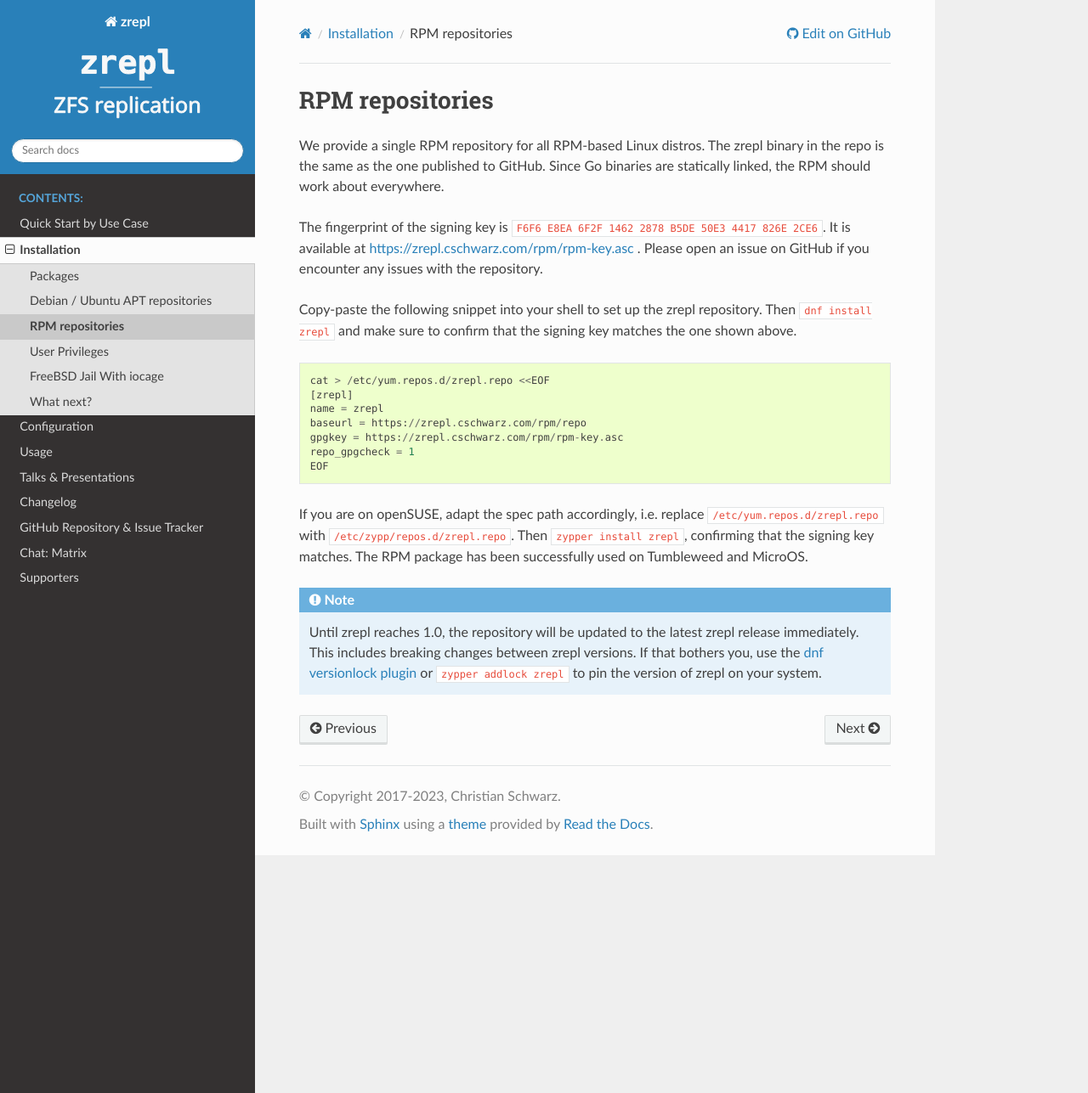
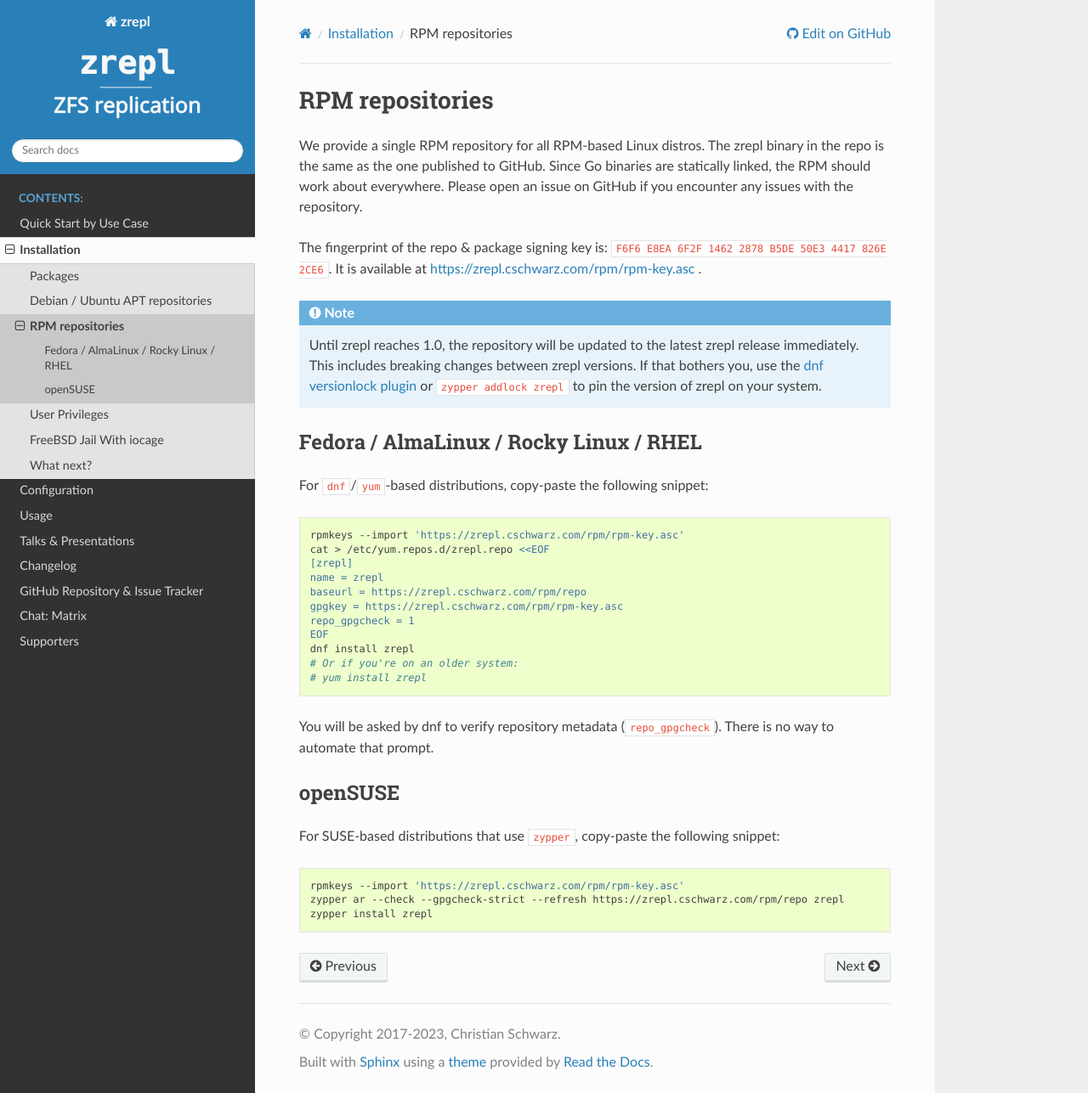
Before and after one commit to zrepl/zrepl, a Sphinx documentation site: the page built from docs/installation/rpm-repos.rst, in a window 1280 px wide and 1287 px high. Shown: the whole window at 85% size. Built offline with Sphinx 7.4.7 and the Read the Docs theme 3.1.0, drawn with Linux system fonts in a browser that asks for light colours; pages that are not in the unit, such as notebooks, are missing from menus.

Commit message:
improvements

```diff
--- a/docs/installation/rpm-repos.rst
+++ b/docs/installation/rpm-repos.rst
@@ -6,16 +6,28 @@
 We provide a single RPM repository for all RPM-based Linux distros.
 The zrepl binary in the repo is the same as the one published to GitHub.
 Since Go binaries are statically linked, the RPM should work about everywhere.
-
-The fingerprint of the signing key is ``F6F6 E8EA 6F2F 1462 2878 B5DE 50E3 4417 826E 2CE6``.
-It is available at `<https://zrepl.cschwarz.com/rpm/rpm-key.asc>`_ .
 Please open an issue on GitHub if you encounter any issues with the repository.
 
-Copy-paste the following snippet into your shell to set up the zrepl repository.
-Then ``dnf install zrepl`` and make sure to confirm that the signing key matches the one shown above.
+The fingerprint of the repo & package signing key is:
+``F6F6 E8EA 6F2F 1462 2878 B5DE 50E3 4417 826E 2CE6``.
+It is available at `<https://zrepl.cschwarz.com/rpm/rpm-key.asc>`_ .
 
-::
+.. NOTE::
 
+   Until zrepl reaches 1.0, the repository will be updated to the latest zrepl release immediately.
+   This includes breaking changes between zrepl versions.
+   If that bothers you, use the `dnf versionlock plugin <https://dnf-plugins-core.readthedocs.io/en/latest/versionlock.html>`_ or ``zypper addlock zrepl`` to pin the version of zrepl on your system.
+
+
+
+Fedora / AlmaLinux / Rocky Linux / RHEL
+^^^^^^^^^^^^^^^^^^^^^^^^^^^^^^^^^^^^^^^
+
+For ``dnf``/``yum``-based distributions, copy-paste the following snippet:
+
+.. code-block:: bash
+
+    rpmkeys --import 'https://zrepl.cschwarz.com/rpm/rpm-key.asc'
     cat > /etc/yum.repos.d/zrepl.repo <<EOF
     [zrepl]
     name = zrepl
@@ -23,13 +35,20 @@
     gpgkey = https://zrepl.cschwarz.com/rpm/rpm-key.asc
     repo_gpgcheck = 1
     EOF
+    dnf install zrepl
+    # Or if you're on an older system:
+    # yum install zrepl
 
-If you are on openSUSE, adapt the spec path accordingly, i.e. replace ``/etc/yum.repos.d/zrepl.repo`` with ``/etc/zypp/repos.d/zrepl.repo``.
-Then ``zypper install zrepl``, confirming that the signing key matches.
-The RPM package has been successfully used on Tumbleweed and MicroOS.
+You will be asked by dnf to verify repository metadata (``repo_gpgcheck``).
+There is no way to automate that prompt.
 
-.. NOTE::
+openSUSE
+^^^^^^^^
 
-   Until zrepl reaches 1.0, the repository will be updated to the latest zrepl release immediately.
-   This includes breaking changes between zrepl versions.
-   If that bothers you, use the `dnf versionlock plugin <https://dnf-plugins-core.readthedocs.io/en/latest/versionlock.html>`_ or ``zypper addlock zrepl`` to pin the version of zrepl on your system.
+For SUSE-based distributions that use ``zypper``, copy-paste the following snippet:
+
+.. code-block:: bash
+
+    rpmkeys --import 'https://zrepl.cschwarz.com/rpm/rpm-key.asc'
+    zypper ar --check --gpgcheck-strict --refresh https://zrepl.cschwarz.com/rpm/repo zrepl
+    zypper install zrepl
```
